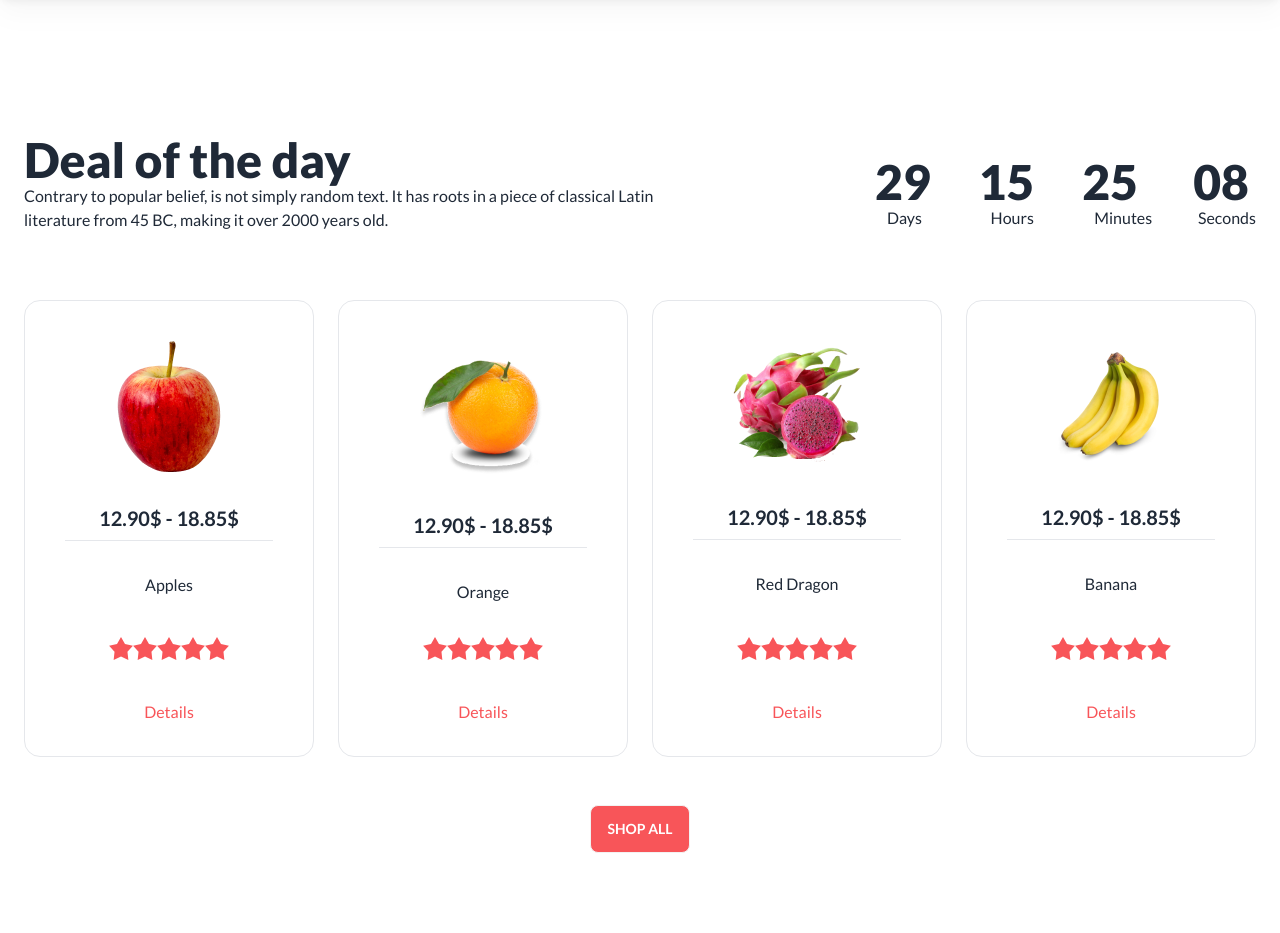
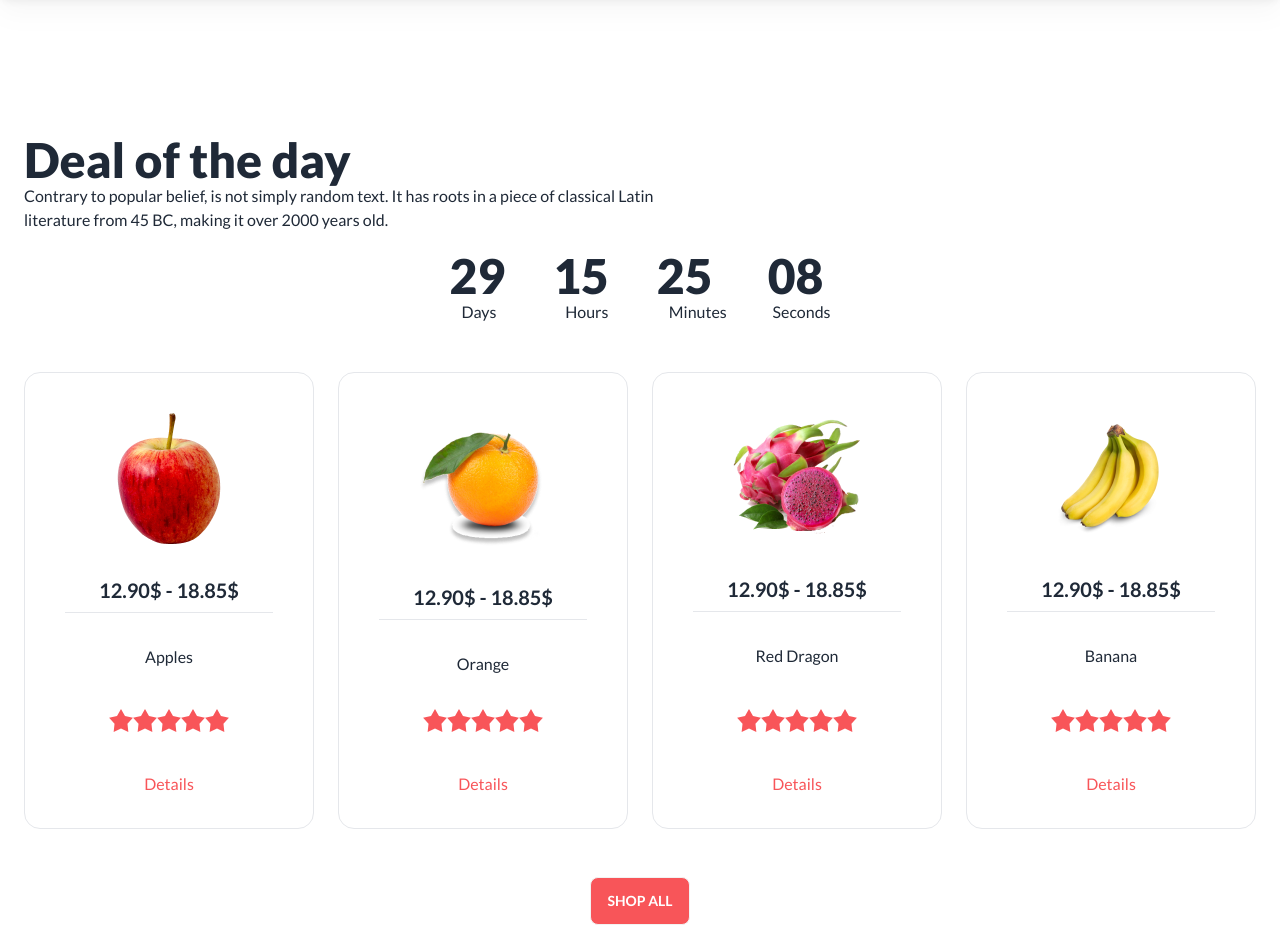
Before and after one commit to tashrifantora/Assignment-03, a plain HTML site: page index.html in a window 1280 px wide. Shown: the part 800-1733 px from the top of the page. Drawn offline with nearby package versions, Linux system fonts and the light colour scheme; files whose address does not match are found by name.

Commit message:
donno what i did

```diff
--- a/index.html
+++ b/index.html
@@ -201,9 +201,9 @@
     <main>
         <!-- Deal of the day (Start) -->
         <section class="container mx-auto px-6">
-            <div class="lg:flex justify-between mb-12">
+            <div class="flex-col lg:flex  justify-between mb-12">
                 <div class="mb-5 ">
-                    <h1 class="text-3xl lg:text-5xl font-extrabold ">Deal of the day</h1>
+                    <h1 class="text-3xl lg:text-5xl  font-extrabold ">Deal of the day</h1>
                     <p class="max-w-2xl">Contrary to popular belief, is not simply random text. It has
                         roots
                         in a
@@ -712,7 +712,6 @@
 
                 <!-- Right info (3)-->
                 <div>
-
                     <!-- Right info 1 -->
                     <div class="flex gap-6 items-center text-left">
                         <div class="order-2">
```
